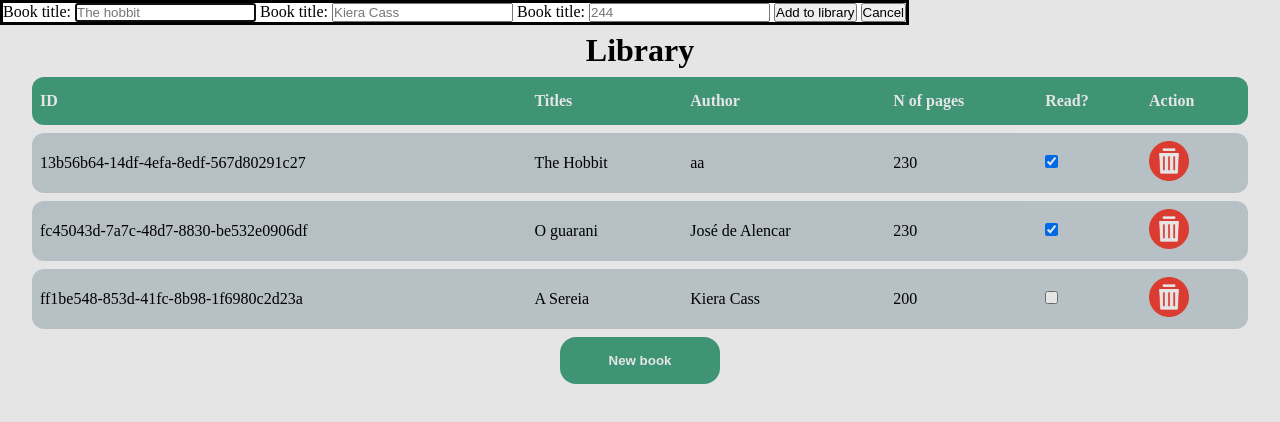
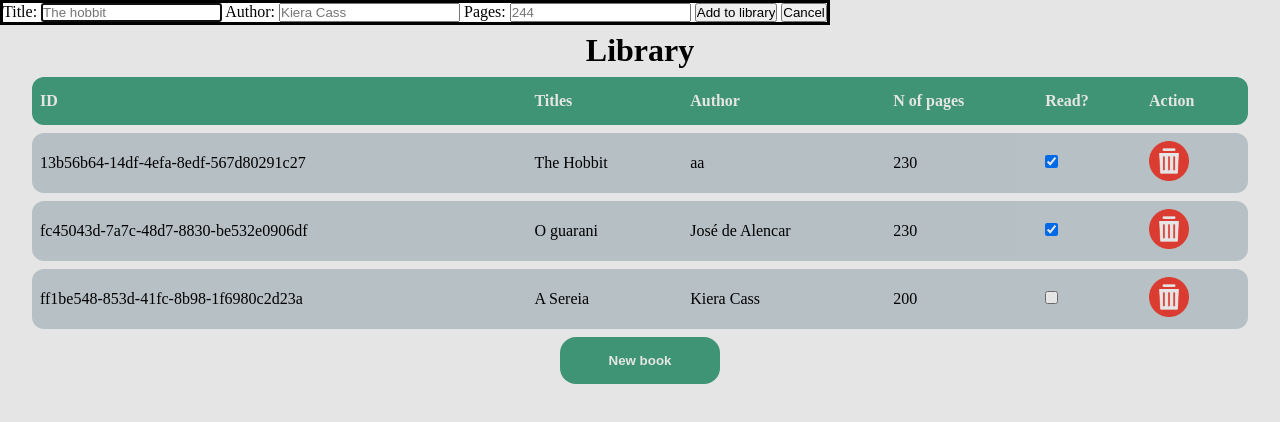
Before and after one commit to raory1/library, a plain HTML site: page index.html in a window 1280 px wide. Both pictures are taken after a click on the button "New book". Drawn offline with Linux system fonts and the light colour scheme.

Commit message:
feat: rename dialog input labels

```diff
--- a/index.html
+++ b/index.html
@@ -27,7 +27,7 @@
     <dialog id="dialog">
       <form id="book-form" method="dialog">
         <label>
-          Book title:
+          Title:
           <input
             id="title"
             name="title"
@@ -37,7 +37,7 @@
           />
         </label>
         <label>
-          Book title:
+          Author:
           <input
             id="author"
             name="author"
@@ -47,7 +47,7 @@
           />
         </label>
         <label>
-          Book title:
+          Pages:
           <input
             id="pages"
             name="pages"
```
